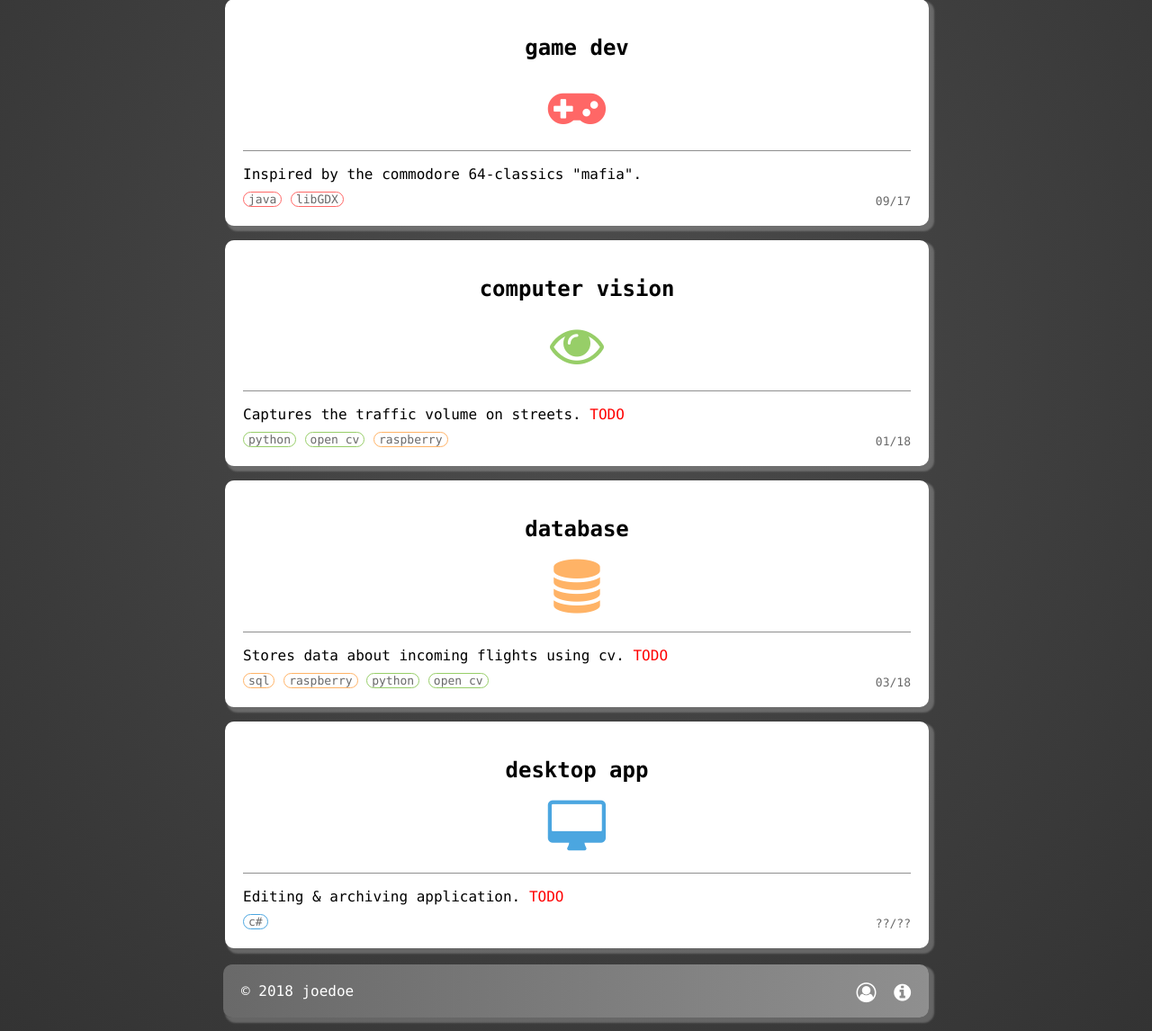
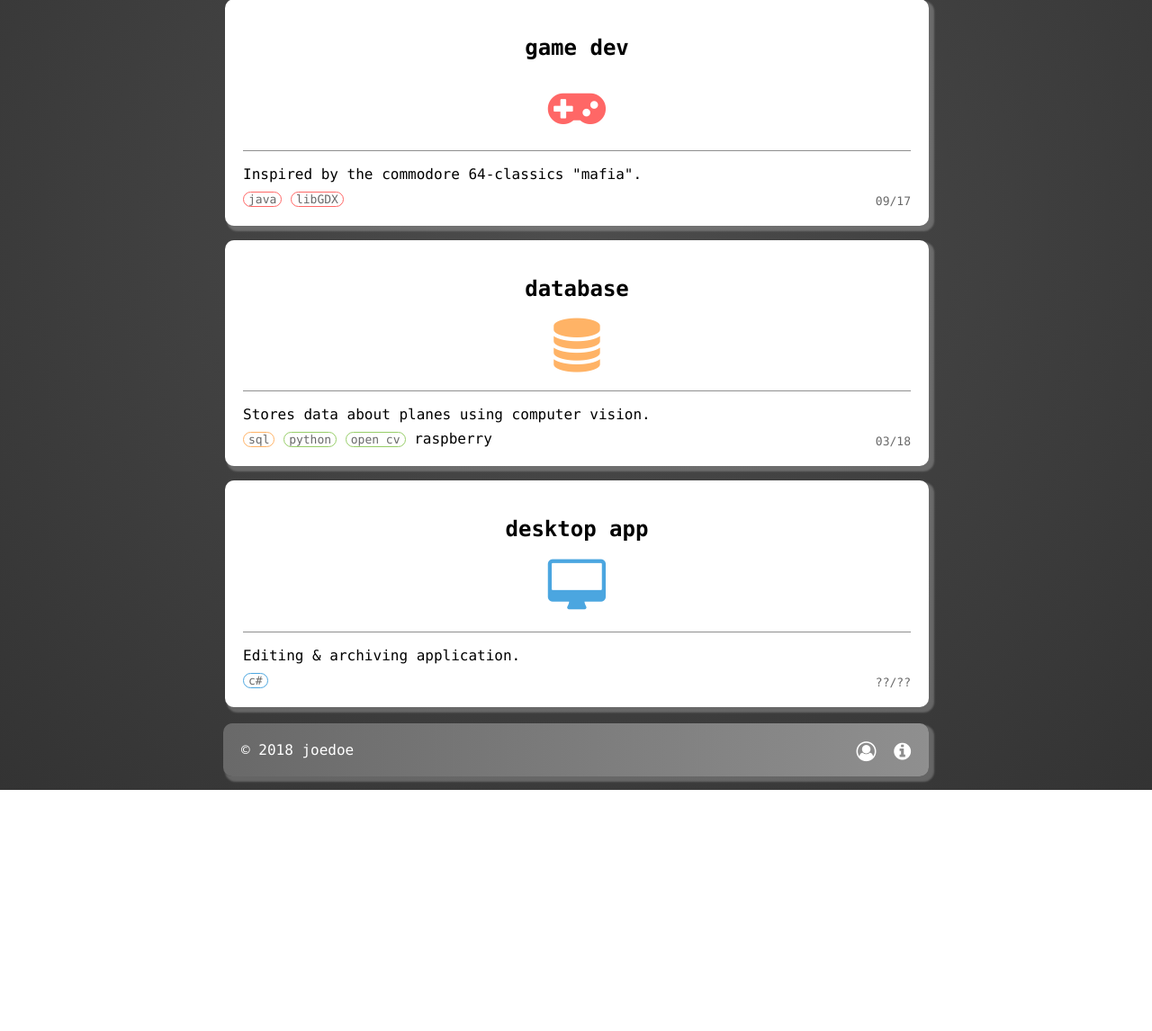
Before and after one commit to j-o-e-d-o-e/start_page, a PHP site: page /index.php in a window 1280 px wide. Shown: the part 380-1526 px from the top of the page at 90% size. After the commit the page ends 1258 px from the top, so only its background shows below. Run offline with PHP 8.4, Linux system fonts and the light colour scheme.

Commit message:
section cv deleted

```diff
--- a/index.php
+++ b/index.php
@@ -109,26 +109,7 @@
                     <span class="date_tag">09/17</span>
                 </div>
             </section>
-            <section class="g box" onclick="location.href='computer_vision/index.php';">
-                <h2>
-                    computer vision
-                </h2>
-                <div class="div_icon">
-                    <i class="fa fa-eye" aria-hidden="true"></i>
-                </div>
-                <div class="border"></div>
-                <p>
-                    Captures the traffic volume on streets.
-                    <span style="color:red">TODO</span>
-                </p>
-                <div class="tags_container">
-                    <span class="tag">python</span>
-                    <span class="tag">open cv</span>
-                    <span class="o_tag">raspberry</span>
-                    <span class="date_tag">01/18</span>
-                </div>
-            </section>
-            <section class="o box" onclick="location.href='computer_vision/index.php';">
+            <section class="o box" onclick="location.href='database/index.php';">
                 <h2>
                     database
                 </h2>
@@ -137,15 +118,14 @@
                 </div>
                 <div class="border"></div>
                 <p>
-                    Stores data about incoming flights using cv.
-                    <span style="color:red">TODO</span>
+                    Stores data about planes using computer vision.
                 </p>
                 <div class="tags_container">
                     <span class="tag">sql</span>
-                    <span class="tag">raspberry</span>
                     <span class="g_tag">python</span>
                     <span class="g_tag">open cv</span>
                     <span class="date_tag">03/18</span>
+                    <span class="misc_tag">raspberry</span>
                 </div>
             </section>
             <section class="b box" onclick="location.href='desktop_app/index.php';">
@@ -158,7 +138,6 @@
                 <div class="border"></div>
                 <p>
                     Editing &amp archiving application.
-                    <span style="color:red">TODO</span>
                 </p>
                 <div class="tags_container">
                     <span class="tag">c#</span>
```
